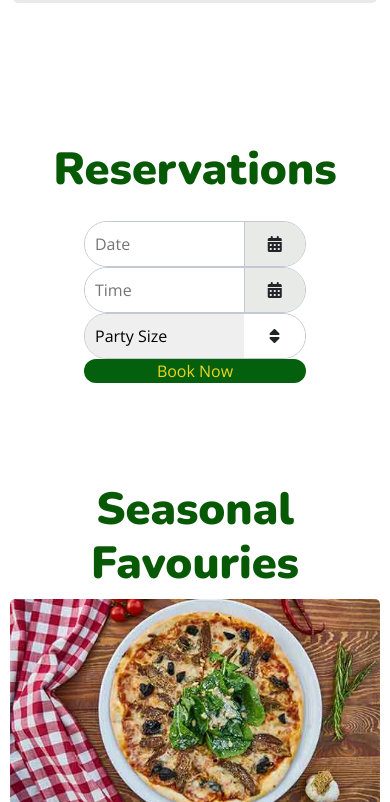
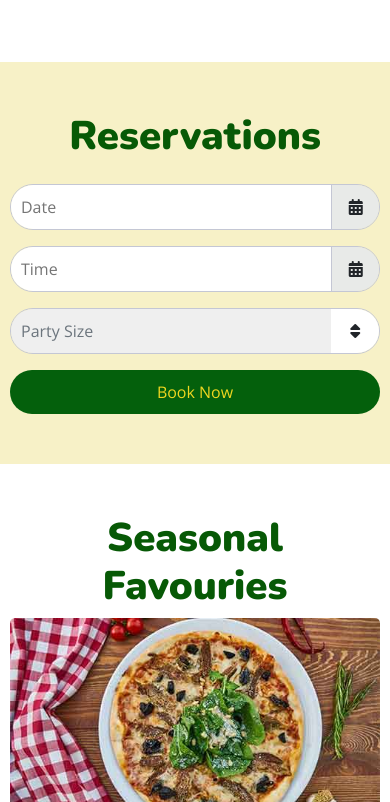
Before and after one commit to leducnhan230/BD-Restaurant, a plain HTML site: page src/index.html in a window 390 px wide. Shown: the part 2186-2988 px from the top of the page. Drawn offline with Linux system fonts and the light colour scheme.

Commit message:
feat(layout): complete reservation for mobile layout

```diff
--- a/src/css/style.css
+++ b/src/css/style.css
@@ -353,6 +353,18 @@ nav {
     align-items: center;
 }
 
+select:has(option[value=""]:checked) {
+    color: #6c757d;
+}
+
+select option {
+    color: #212529;
+}
+
+select option:disabled {
+    color: #adb5bd;
+}
+
 .reservation button {
     outline: none;
     border: none;
@@ -684,6 +696,10 @@ footer .right-bottom button {
         padding: 50px 10px;
     }
 
+    h2 {
+        font-size: 40px;
+    }
+
 
     /* --- Header --- */
     header .logo {
@@ -705,11 +721,15 @@ footer .right-bottom button {
     }
 
     /* --- Introduction --- */
+    .introduction {
+        padding-bottom: 25px;
+    }
+
     .description {
         text-align: center;
     }
 
-    .intro-img{
+    .intro-img {
         margin-bottom: 20px;
     }
 
@@ -717,9 +737,29 @@ footer .right-bottom button {
         justify-content: center;
     }
 
-    .description .col-md-6{
+    .description .col-md-6 {
         padding: 0;
         margin-bottom: 30px;
     }
 
+    /* Reservations */
+    .reservation {
+        background-color: #F7F1C7;
+    }
+
+    .reservation form {
+        padding: 0;
+    }
+
+    .reservation .input-area i {
+        width: 15%;
+    }
+
+    .reservation button {
+        padding: 10px 0;
+    }
+
+    /* Seasonal */
+
+
 }
--- a/src/index.html
+++ b/src/index.html
@@ -160,20 +160,20 @@
                 <section class="reservation">
                     <h2 class="text-center mb-4">Reservations</h2>
                     <form action="" method="post">
-                        <div class="row">
-                            <div class="col-md-3">
+                        <div class="row gy-3">
+                            <div class="col-md-3 col-12">
                                 <div class="input-area">
                                     <input type="text" placeholder="Date">
                                     <i class="fa fa-calendar" aria-hidden="true"></i>
                                 </div>
                             </div>
-                            <div class="col-md-3">
+                            <div class="col-md-3 col-12 ">
                                 <div class="input-area">
                                     <input type="text" placeholder="Time">
                                     <i class="fa fa-calendar" aria-hidden="true"></i>
                                 </div>
                             </div>
-                            <div class="col-md-3">
+                            <div class="col-md-3 col-12 ">
                                 <div class="selection input-area">
                                     <select name="" id="">
                                         <option value="" selected disabled hidden>Party Size</option>
@@ -184,7 +184,7 @@
                                     <i class="fa fa-sort" aria-hidden="true"></i>
                                 </div>
                             </div>
-                            <div class="col-md-3">
+                            <div class="col-md-3 col-12 ">
                                 <button type="submit">Book Now</button>
                             </div>
                         </div>
```
